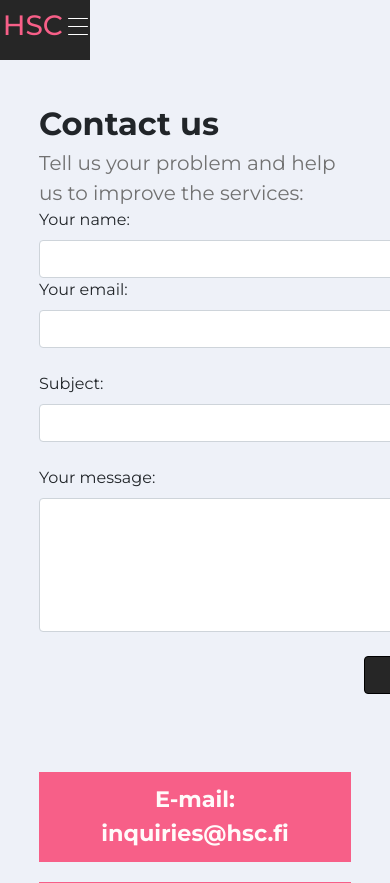
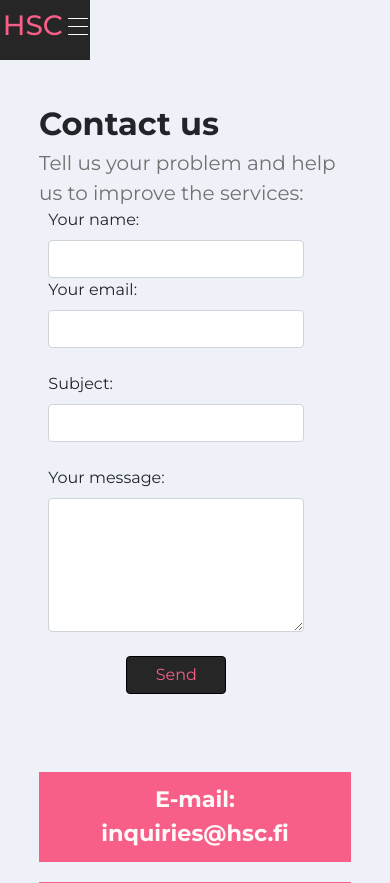
Before and after one commit to PopekD/Sports-Club, a PHP site: page /pages/contact.php in a window 390 px wide; the page is wider, and only the part inside the window is pictured. Shown: the top 883 px of that part. Run offline with PHP 8.4, Linux system fonts and the light colour scheme; data that the repository does not hold is empty.

Commit message:
media query for contact-form updated

```diff
--- a/style.css
+++ b/style.css
@@ -283,6 +283,17 @@ footer {
 	/* display:flexbox; */
 
 }
+
+@media only screen and (max-width: 580px) {
+	#contact-form{
+	   left: 3%;
+	   margin-right: 3%;
+	   width: 88%;
+	   margin-left: 0;
+	   padding-left: 3%;
+	   padding-right: 3%;
+	}
+ }
 .btn-primary {
 	width:100px;
 	background-color: #262626;
```
